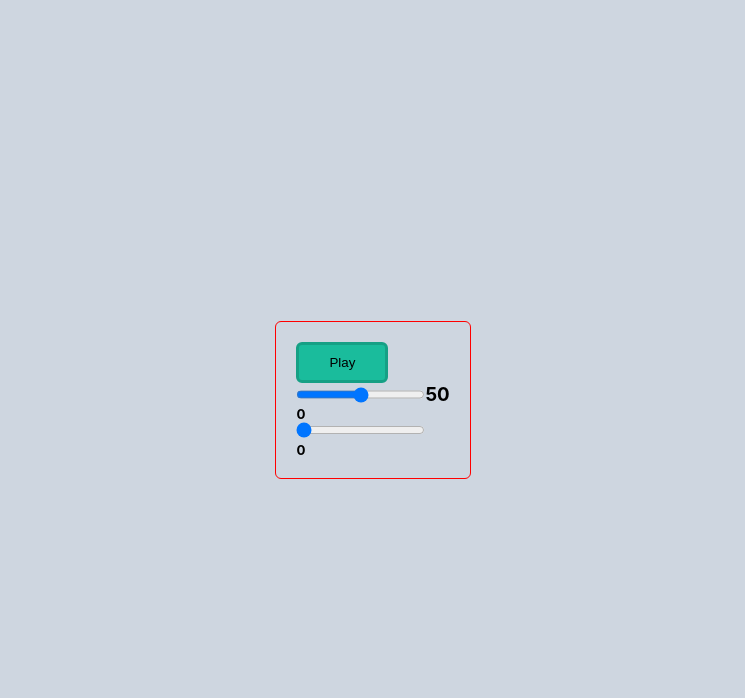
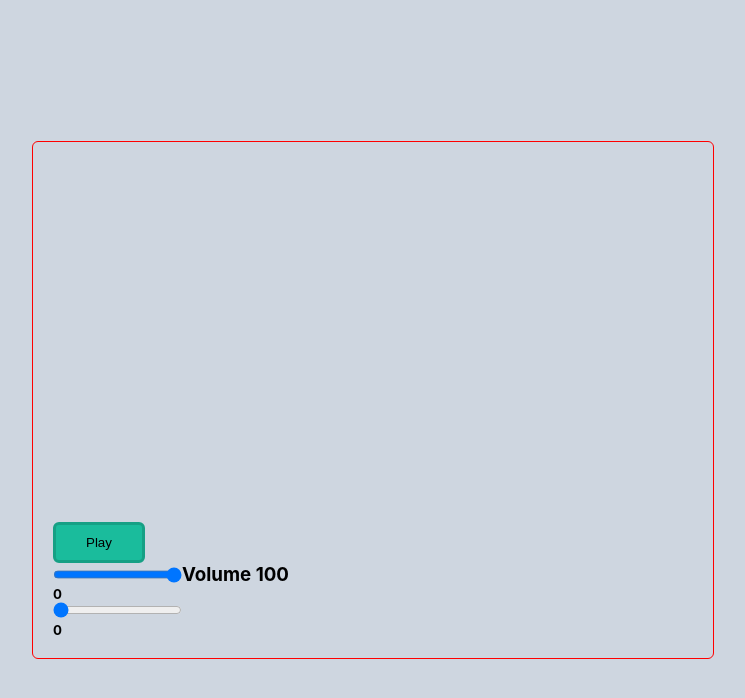
Before and after one commit to akashvaghela09/lofi-radio, a React (Create React App) app: page / in a window 1280 px wide. Shown: the top 698 px of the page, without its empty margins (267-1012 px from the left). Built offline with nearby package versions, Linux system fonts and the light colour scheme.

Commit message:
react player added with play and volume control

```diff
--- a/src/Components/Player.jsx
+++ b/src/Components/Player.jsx
@@ -1,23 +1,24 @@
 import React, { useEffect, useRef, useState } from 'react';
 import styles from "../Styles/Player.module.css";
-import ReactPlayer from 'react-player/youtube'
+import ReactPlayer from 'react-player/youtube';
+
 
 
 const Player = () => {
     const URL = "https://cloud-object-storage-20-bucket-01.s3.jp-tok.cloud-object-storage.appdomain.cloud/Ek%20Passe%20Tu%20Babbu%20-%20Sakhiyaan.mp3";
 
-    const [isPlayed, setPlayed] = useState(true)
-    const [volumeValue, setVolumeValue] = useState(50)
+    const [isPlayed, setPlayed] = useState(false)
+    const [volumeValue, setVolumeValue] = useState(1)
     const [currentTime, setCurrentTime] = useState(0)
     const [remainingTime, setRemainingTime] = useState(0)
     const audioRef = useRef();
 
     const playFunc = () => {
-        if(isPlayed == true){
-            audioRef.current.play()
-        } else {
-            audioRef.current.pause()
-        }
+        // if(isPlayed == true){
+        //     audioRef.current.play()
+        // } else {
+        //     audioRef.current.pause()
+        // }
         setPlayed(!isPlayed)
     }
 
@@ -25,15 +26,22 @@ const Player = () => {
         let tempValue = e.target.value
         audioRef.current.volume = tempValue / 100;
         setVolumeValue(tempValue)
+        console.log(tempValue);
     }
 
     return (
         <div className={styles.wrapper}>
+            <ReactPlayer
+                url="https://www.youtube.com/watch?v=NwdQx2P_ytk"
+                playing={isPlayed}
+                volume={volumeValue}
+                controls={true}
+            />
             <audio ref={audioRef} src={URL} type="audio/mpeg"></audio>
-            <button className={styles.playButton} onClick={() => playFunc()}>{isPlayed === true ? "Play" : "Pause"}</button>
+            <button className={styles.playButton} onClick={() => playFunc()}>{isPlayed !== true ? "Play" : "Pause"}</button>
             <div className={styles.volumeDiv}>
-                <input value={volumeValue} onChange={(e) => handleVolumeChange(e)} type="range" min="0" max="100" step="0.01"/>
-                <h3>{Math.floor(volumeValue)}</h3>
+                <input value={volumeValue} onChange={(e) => handleVolumeChange(e)} type="range" min="0" max="1" step="0.001"/>
+                <h3>Volume {Math.round(volumeValue * 100)}</h3>
             </div>
             <div className="">
                 <h5>{currentTime}</h5>
```
